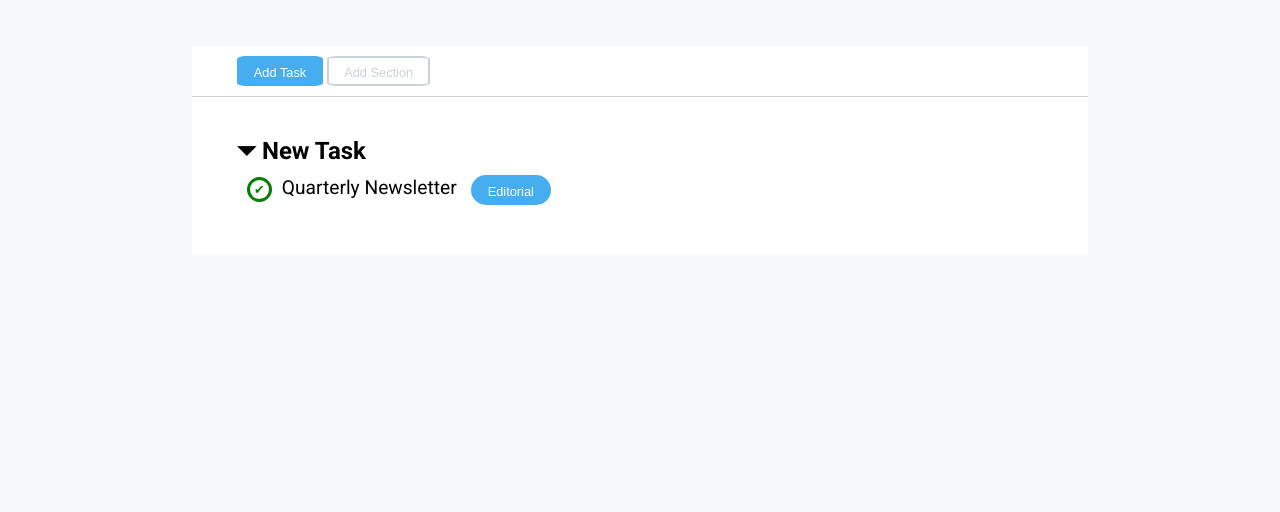
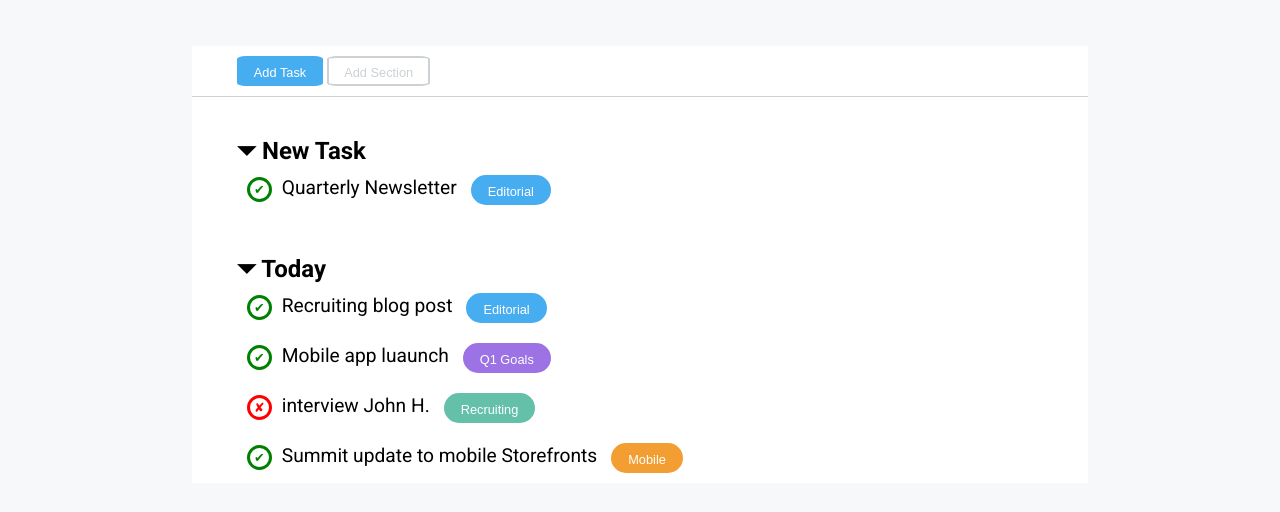
Before and after one commit to FilippoFoti/html-css-toboolist, a plain HTML site: page index.html in a window 1280 px wide. Shown: the part 84-596 px from the top of the page. Drawn offline with Linux system fonts and the light colour scheme.

Commit message:
aggiunta seconda lista

```diff
--- a/css/style.css
+++ b/css/style.css
@@ -95,7 +95,7 @@ hr {
 }
 
 .list {
-    padding: 40px 0;
+    padding: 40px 0 0 0;
 }
 
 ul {
@@ -127,7 +127,23 @@ p {
     display: inline-block;
 }
 
-.edit {
+.red {
+    display: inline-block;
+    background-color: rgba(255,255,255,255);
+    width: 25px;
+    height: 25px;
+    border-radius: 50%;
+    border-style: solid;
+    border-color: rgba(255,0,0,255);
+    text-align: center;
+    line-height: 20px;
+    color: rgba(255,0,0,255);
+    font-size: 0.8rem;
+    margin: 0 10px;
+}
+
+/* FIRST LIST */
+.edit-blue {
     display: inline-block;
     height: 30px;
     vertical-align: middle;
@@ -140,8 +156,66 @@ p {
     margin: 0 10px;
 }
 
-.edit span {
+.edit-blue span {
     color: rgba(255,255,255,255);
     padding: 0 15px;
     font-size: 0.8rem;
 }
+
+/* SECOND LIST */
+.edit-purple {
+    display: inline-block;
+    height: 30px;
+    vertical-align: middle;
+    background-color: rgba(156,114,228,255);
+    border-radius: 50px;
+    text-align: center;
+    line-height: 30px;
+    border-style: solid;
+    border-color: rgba(156,114,228,255);
+    margin: 0 10px;
+}
+
+.edit-purple span {
+    color: rgba(255,255,255,255);
+    padding: 0 15px;
+    font-size: 0.8rem;
+}
+
+.edit-green {
+    display: inline-block;
+    height: 30px;
+    vertical-align: middle;
+    background-color: rgba(100,192,169,255);
+    border-radius: 50px;
+    text-align: center;
+    line-height: 30px;
+    border-style: solid;
+    border-color: rgba(100,192,169,255);
+    margin: 0 10px;
+}
+
+.edit-green span {
+    color: rgba(255,255,255,255);
+    padding: 0 15px;
+    font-size: 0.8rem;
+}
+
+.edit-orange {
+    display: inline-block;
+    height: 30px;
+    vertical-align: middle;
+    background-color: rgba(242,158,51,255);
+    border-radius: 50px;
+    text-align: center;
+    line-height: 30px;
+    border-style: solid;
+    border-color: rgba(242,158,51,255);
+    margin: 0 10px;
+}
+
+.edit-orange span {
+    color: rgba(255,255,255,255);
+    padding: 0 15px;
+    font-size: 0.8rem;
+}
--- a/index.html
+++ b/index.html
@@ -29,19 +29,45 @@
             </div>
             <hr>
     <!-- /BOTTONS -->
+    <!-- LIST -->
+            <section class="container-list">
     <!-- FIRST LIST -->
-            <section class="container-list">
                 <div class="list">
                     <h2>&#9207 New Task</h2>
                     <ul>
-                    <li>
-                        <p><span class="green">&#10004</span>Quarterly Newsletter</p>
-                        <button class="edit"><span>Editorial</span></button>
-                    </li>
-                </ul>
+                        <li>
+                            <p><span class="green">&#10004</span>Quarterly Newsletter</p>
+                            <button class="edit-blue"><span>Editorial</span></button>
+                        </li>
+                    </ul>
                 </div>
+    <!-- /FIRST LIST -->
+    <!-- SECOND LIST -->
+                <div class="list">
+                    <h2>&#9207 Today</h2>
+                    <ul>
+                        <li>
+                            <p><span class="green">&#10004</span>Recruiting blog post</p>
+                            <button class="edit-blue"><span>Editorial</span></button>
+                        </li>
+                        <li>
+                            <p><span class="green">&#10004</span>Mobile app luaunch</p>
+                            <button class="edit-purple"><span>Q1 Goals</span></button>
+                        </li>
+                        <li>
+                            <p><span class="red">&#10008</span>interview John H.</p>
+                            <button class="edit-green"><span>Recruiting</span></button>
+                        </li>
+                        <li>
+                            <p><span class="green">&#10004</span>Summit update to mobile Storefronts</p>
+                            <button class="edit-orange"><span>Mobile</span></button>
+                        </li>
+                    </ul>
+                </div>
+<!-- /SECOND LIST -->
+<!-- THIRD LIST -->
+<!-- /THIRD LIST -->
             </section>
-    <!-- /FIRST LIST -->
         </section>
     </main>
     <!-- /MAIN -->
```
